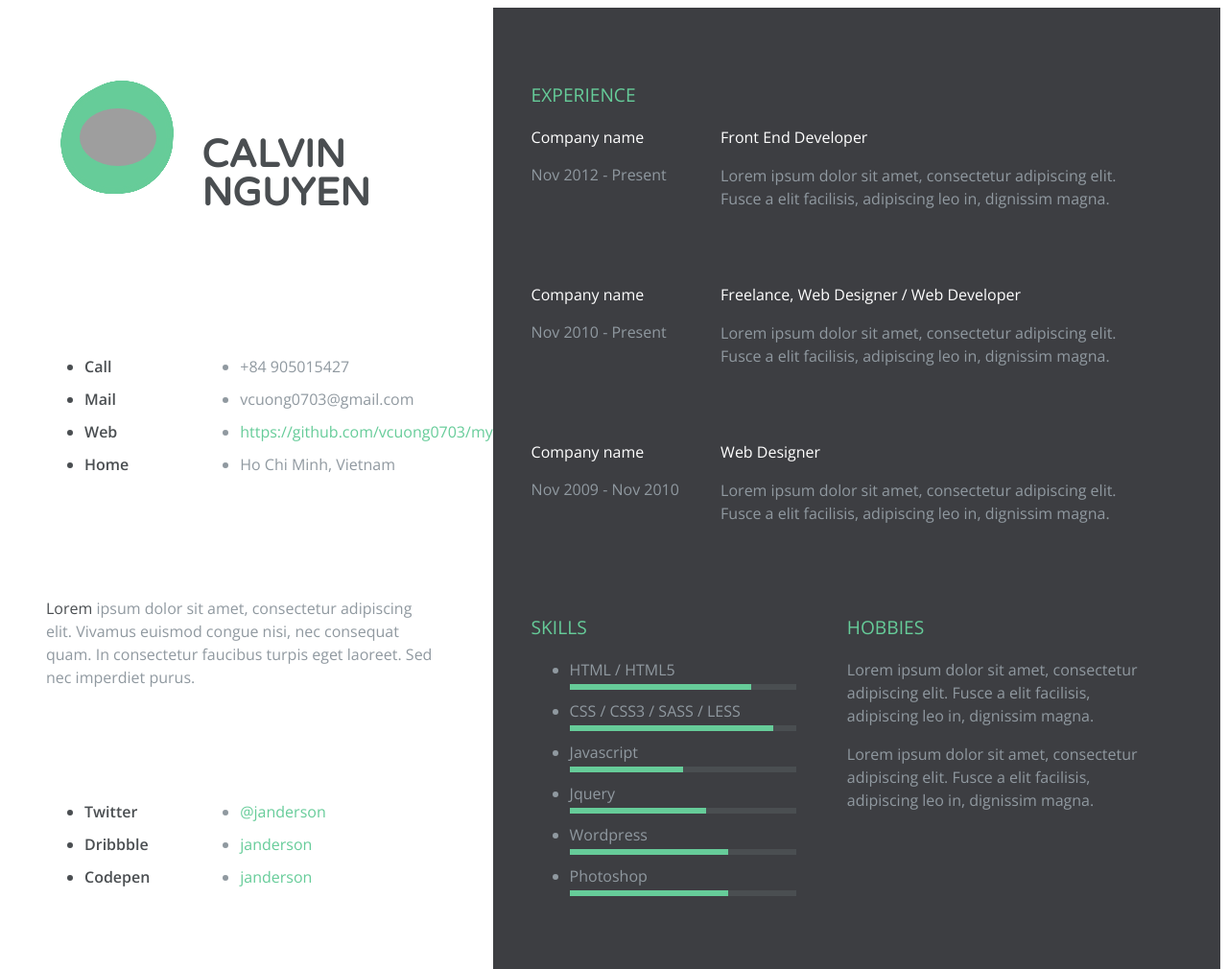
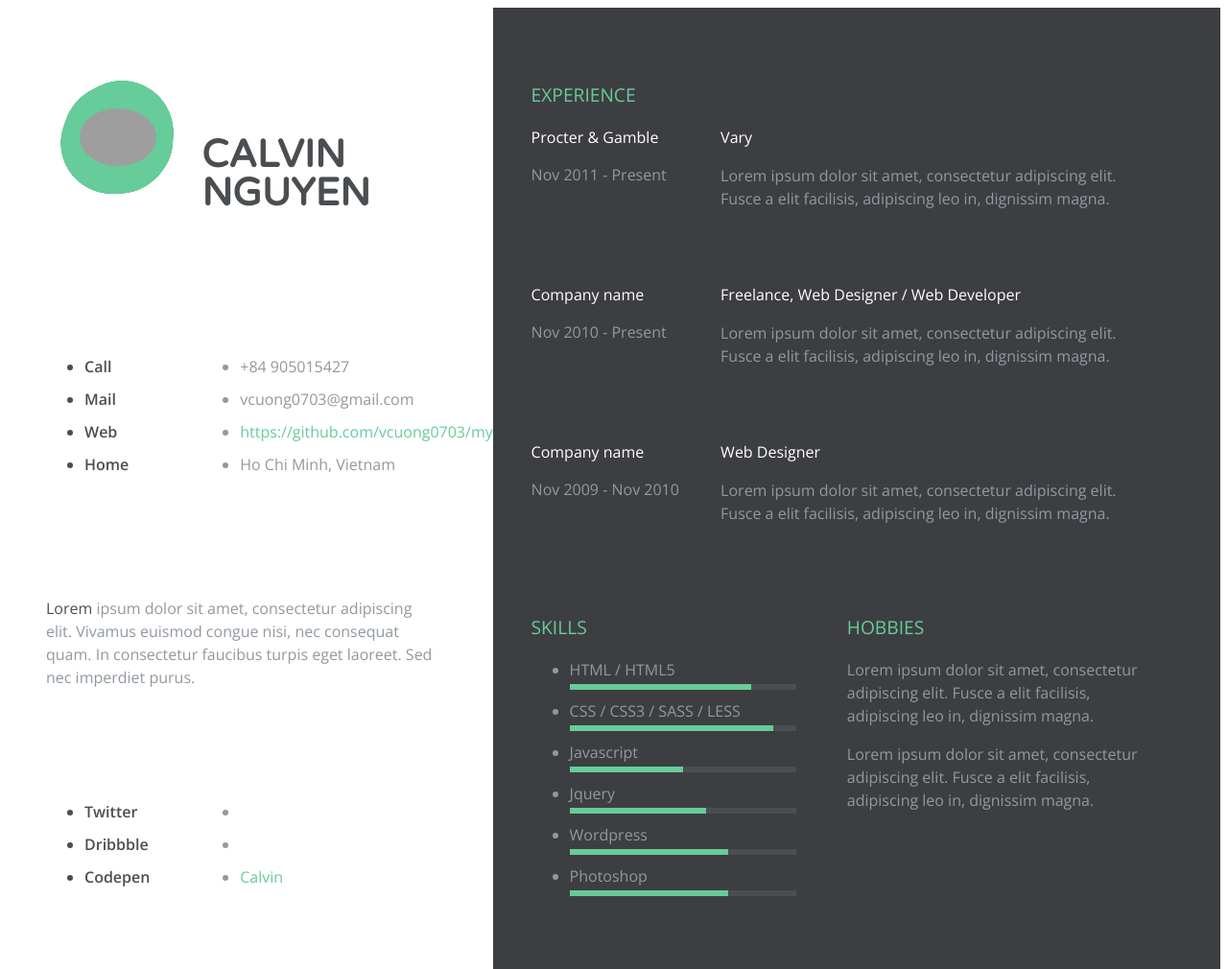
Before and after one commit to vcuong0703/mycv, a plain HTML site: page index.html in a window 1280 px wide. Shown: the whole page at 96% size. Drawn offline with nearby package versions, Linux system fonts and the light colour scheme; grey boxes are pictures that could not be loaded.

Commit message:
Update index.html

```diff
--- a/index.html
+++ b/index.html
@@ -463,9 +463,9 @@ a {
       		<li>Codepen</li>
       	</ul>
         <ul class="list-content"> <!-- REMEMBER TO PUT THE URL ON THE HREF TAG  -->
-      		<li><a href="">@janderson</a></li> <!-- YOUR TWITTER USER  -->
-      		<li><a href="">janderson</a></li> <!-- YOUR DRIBBBLE USER  -->
-      		<li><a href="">janderson</a></li> <!-- YOUR BEHANCE USER  -->
+      		<li><a href="https://vcuong0703.github.io/mycv/"></a></li> <!-- YOUR TWITTER USER  -->
+      		<li><a href="https://vcuong0703.github.io/mycv/"></a></li> <!-- YOUR DRIBBBLE USER  -->
+      		<li><a href="">Calvin</a></li> <!-- YOUR BEHANCE USER  -->
       	</ul>
       </div>
 		</div>
@@ -477,12 +477,12 @@ a {
 
       <div class="experience-wrapper">
       	<div class="company-wrapper clearfix">
-      		<div class="experience-title">Company name</div> <!-- NAME OF THE COMPANY YOUWORK WITH  -->
-          <div class="time">Nov 2012 - Present</div> <!-- THE TIME YOU WORK WITH THE COMPANY  -->
+      		<div class="experience-title">Procter & Gamble</div> <!-- NAME OF THE COMPANY YOUWORK WITH  -->
+          <div class="time">Nov 2011 - Present</div> <!-- THE TIME YOU WORK WITH THE COMPANY  -->
       	</div>
 
         <div class="job-wrapper clearfix">
-        	<div class="experience-title">Front End Developer </div> <!-- JOB TITLE  -->
+        	<div class="experience-title">Vary </div> <!-- JOB TITLE  -->
           <div class="company-description">
           	<p>Lorem ipsum dolor sit amet, consectetur adipiscing elit. Fusce a elit facilisis, adipiscing leo in, dignissim magna.</p>  <!-- JOB DESCRIPTION  -->
           </div>
```
